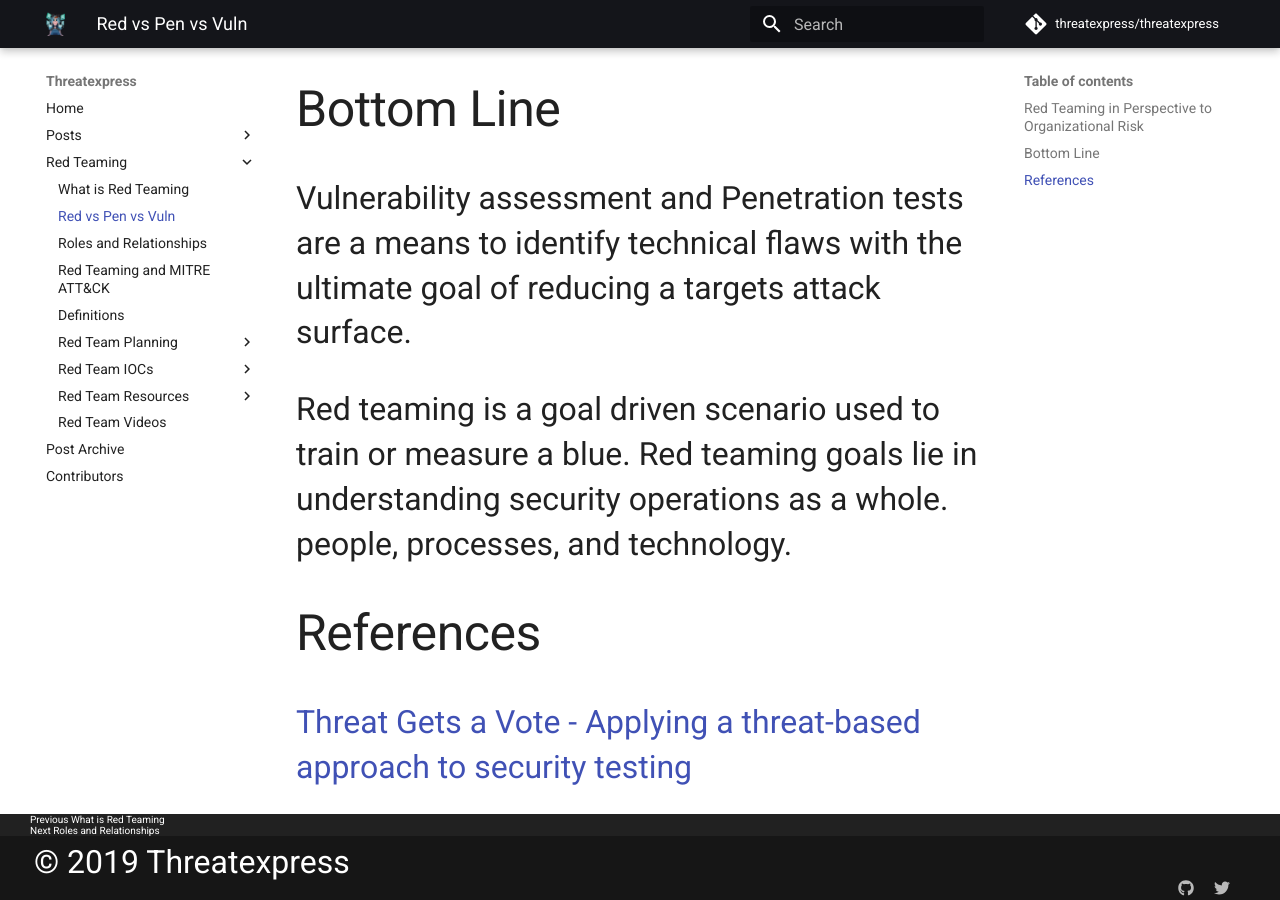
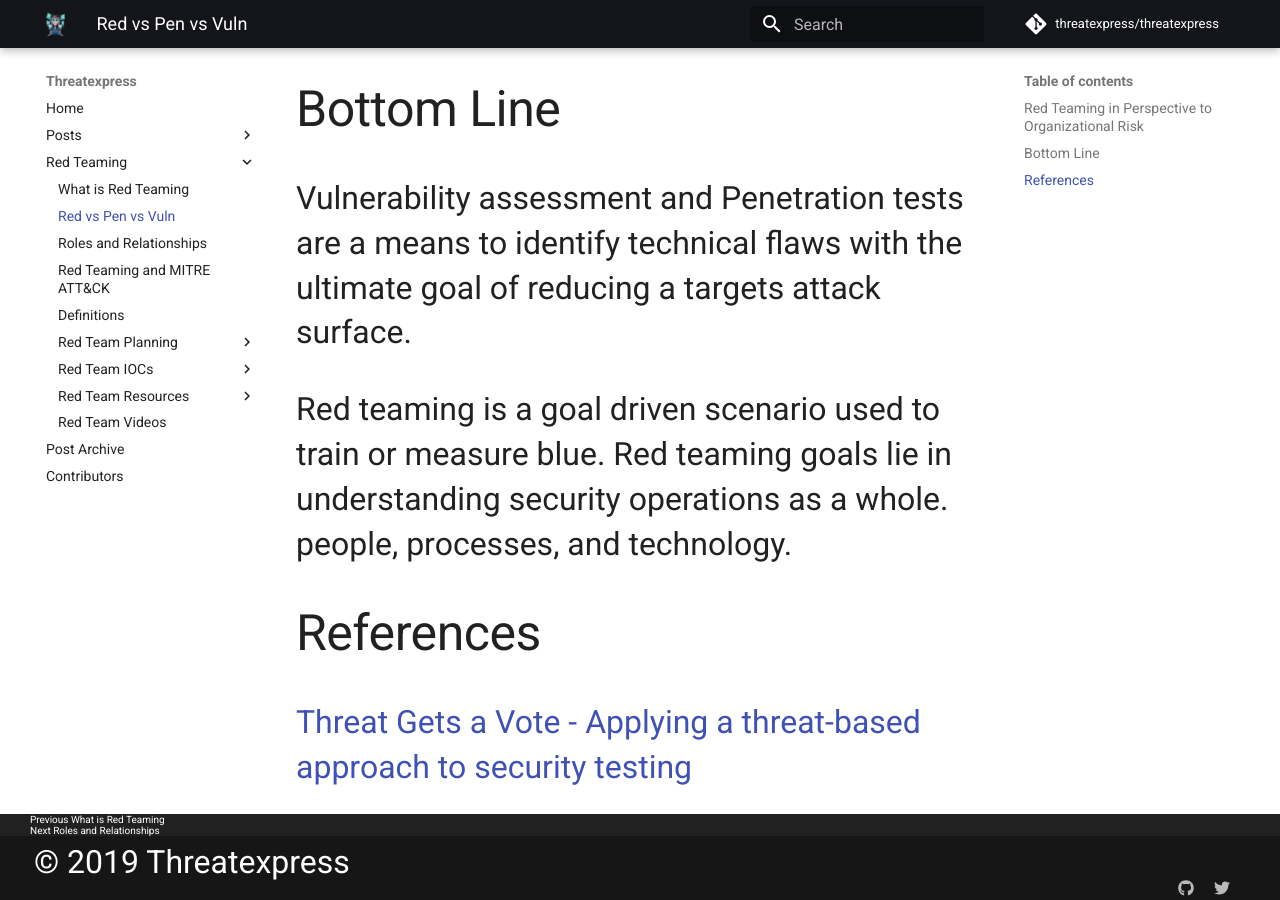
Before and after one commit to threatexpress/threatexpress, an MkDocs documentation site: the page built from docs/redteaming/red_vs_pen_vs_vuln.md, in a window 1280 px wide and 900 px high, scrolled down 4370 px. Built offline with MkDocs 1.6.1 and Material for MkDocs 9.7.7, drawn with Linux system fonts in a browser that asks for light colours; nearby versions of some CDN libraries; comment, search, counter and statistics services are not loaded.

Commit message:
spelling

```diff
--- a/docs/redteaming/red_vs_pen_vs_vuln.md
+++ b/docs/redteaming/red_vs_pen_vs_vuln.md
@@ -24,7 +24,7 @@ Using an inverse pyramid, we can illustrate the relationships between Red Teamin
 
 Vulnerability assessment and Penetration tests are a means to identify technical flaws with the ultimate goal of reducing a targets attack surface.
 
-Red teaming is a goal driven scenario used to train or measure a blue. Red teaming goals lie in understanding security operations as a whole. people, processes, and technology.
+Red teaming is a goal driven scenario used to train or measure blue. Red teaming goals lie in understanding security operations as a whole. people, processes, and technology.
 
 ## References
 
```
